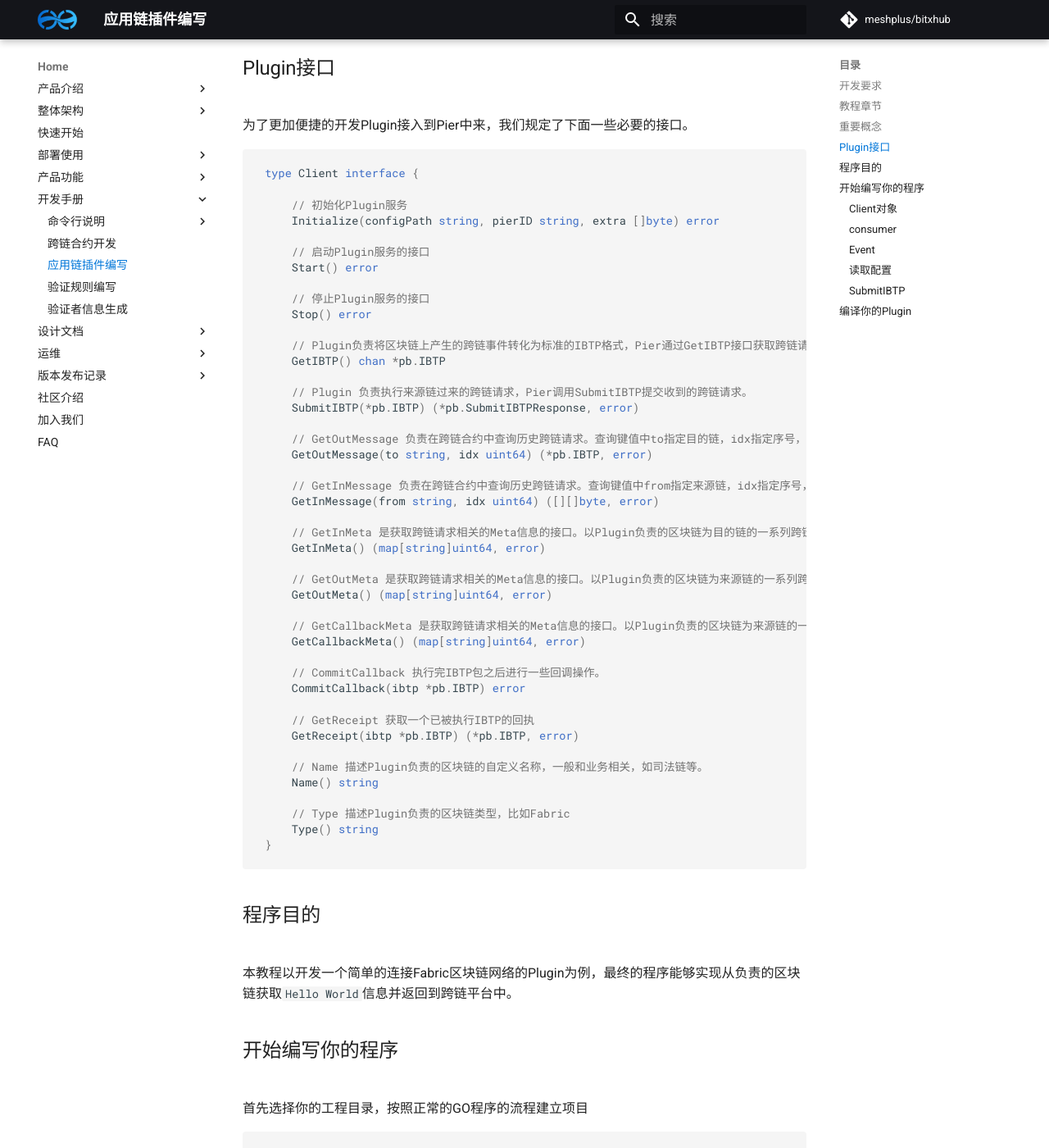
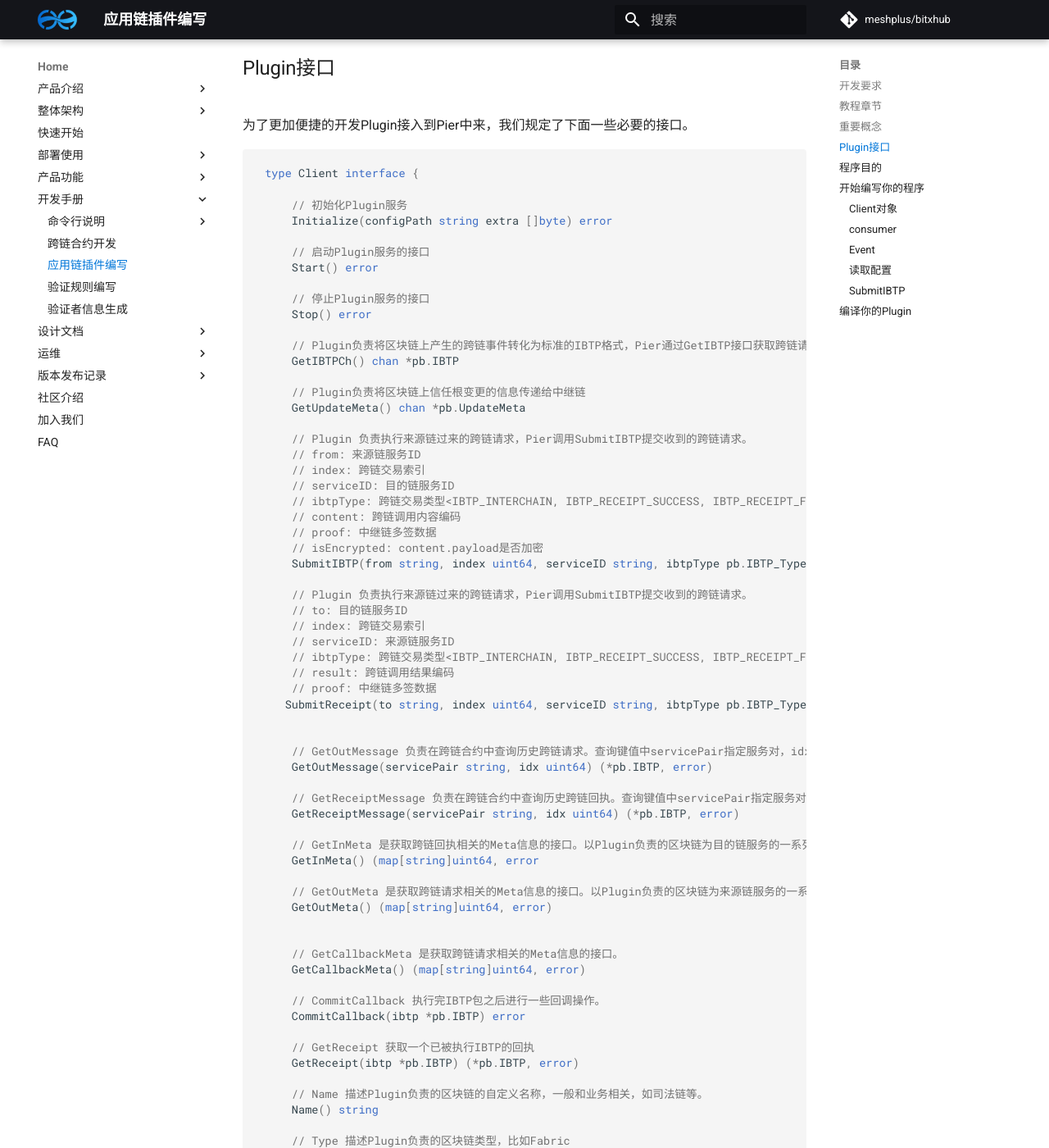
Before and after one commit to meshplus/bitxhub-docs, an MkDocs documentation site: the page built from docs/bitxhub/dev/plugin.md, in a window 1280 px wide and 1400 px high, scrolled down 1126 px. Shown: the whole window at 82% size. Built offline with MkDocs 1.6.1 and Material for MkDocs 9.7.7, drawn with Linux system fonts in a browser that asks for light colours; comment, search, counter and statistics services are not loaded; the version menu is left out; some of the changed text lies outside the part shown.

Commit message:
feat:plugin adapt v1.16

````diff
--- a/docs/bitxhub/dev/plugin.md
+++ b/docs/bitxhub/dev/plugin.md
@@ -30,9 +30,9 @@
 
 **IBTP包**：满足IBTP的一个package，跨链请求都需要通过IBTP包进行。
 
-**来源链**：在跨链请求A->B中，A即为来源链。
+**来源链**：在跨链请求A->B中，A即为来源链服务。
 
-**目的链**：在跨链请求A->B中，B即为目的链。
+**目的链**：在跨链请求A->B中，B即为目的链服务。
 
 ## Plugin接口
 
@@ -42,7 +42,7 @@
 type Client interface {
 
 	// 初始化Plugin服务
-    Initialize(configPath string, pierID string, extra []byte) error
+    Initialize(configPath string extra []byte) error
 
     // 启动Plugin服务的接口
     Start() error
@@ -51,24 +51,45 @@ type Client interface {
     Stop() error
 
     // Plugin负责将区块链上产生的跨链事件转化为标准的IBTP格式，Pier通过GetIBTP接口获取跨链请求再进行处理
-    GetIBTP() chan *pb.IBTP
+    GetIBTPCh() chan *pb.IBTP
+
+    // Plugin负责将区块链上信任根变更的信息传递给中继链
+    GetUpdateMeta() chan *pb.UpdateMeta
 
     // Plugin 负责执行来源链过来的跨链请求，Pier调用SubmitIBTP提交收到的跨链请求。
-    SubmitIBTP(*pb.IBTP) (*pb.SubmitIBTPResponse, error)
+    // from: 来源链服务ID
+    // index: 跨链交易索引
+    // serviceID: 目的链服务ID
+    // ibtpType: 跨链交易类型<IBTP_INTERCHAIN, IBTP_RECEIPT_SUCCESS, IBTP_RECEIPT_FAILURE, IBTP_RECEIPT_ROLLBACK>
+    // content: 跨链调用内容编码
+    // proof: 中继链多签数据
+    // isEncrypted: content.payload是否加密
+	SubmitIBTP(from string, index uint64, serviceID string, ibtpType pb.IBTP_Type, content *pb.Content, proof *pb.BxhProof, isEncrypted bool) (*pb.SubmitIBTPResponse, error)
 
-    // GetOutMessage 负责在跨链合约中查询历史跨链请求。查询键值中to指定目的链，idx指定序号，查询结果为以Plugin负责的区块链作为来源链的跨链请求。
-    GetOutMessage(to string, idx uint64) (*pb.IBTP, error)
+    // Plugin 负责执行来源链过来的跨链请求，Pier调用SubmitIBTP提交收到的跨链请求。
+    // to: 目的链服务ID
+    // index: 跨链交易索引
+    // serviceID: 来源链服务ID
+    // ibtpType: 跨链交易类型<IBTP_INTERCHAIN, IBTP_RECEIPT_SUCCESS, IBTP_RECEIPT_FAILURE, IBTP_RECEIPT_ROLLBACK>
+    // result: 跨链调用结果编码
+    // proof: 中继链多签数据
+   SubmitReceipt(to string, index uint64, serviceID string, ibtpType pb.IBTP_Type, result *pb.Result, proof *pb.BxhProof) (*pb.SubmitIBTPResponse, error)
 
-    // GetInMessage 负责在跨链合约中查询历史跨链请求。查询键值中from指定来源链，idx指定序号，查询结果为以Plugin负责的区块链作为目的链的跨链请求。
-    GetInMessage(from string, idx uint64) ([][]byte, error)
 
-    // GetInMeta 是获取跨链请求相关的Meta信息的接口。以Plugin负责的区块链为目的链的一系列跨链请求的序号信息。如果Plugin负责A链，则可能有多条链和A进行跨链，如B->A:3; C->A:5。返回的map中，key值为来源链ID，value对应该来源链已发送的最新的跨链请求的序号，如{B:3, C:5}。
-    GetInMeta() (map[string]uint64, error)
+    // GetOutMessage 负责在跨链合约中查询历史跨链请求。查询键值中servicePair指定服务对，idx指定序号，查询结果为以Plugin负责的区块链作为来源链的跨链请求。
+	GetOutMessage(servicePair string, idx uint64) (*pb.IBTP, error)
 
-    // GetOutMeta 是获取跨链请求相关的Meta信息的接口。以Plugin负责的区块链为来源链的一系列跨链请求的序号信息。如果Plugin负责A链，则A可能和多条链进行跨链，如A->B:3; A->C:5。返回的map中，key值为目的链ID，value对应已发送到该目的链的最新跨链请求的序号，如{B:3, C:5}。
+    // GetReceiptMessage 负责在跨链合约中查询历史跨链回执。查询键值中servicePair指定服务对，idx指定序号，查询结果为以Plugin负责的区块链作为目的链的跨链回执。
+	GetReceiptMessage(servicePair string, idx uint64) (*pb.IBTP, error)
+
+    // GetInMeta 是获取跨链回执相关的Meta信息的接口。以Plugin负责的区块链为目的链服务的一系列跨链请求的序号信息。如果Plugin负责A链服务，则A可能和多条链服务进行跨链，如A->B:3; A->C:5。返回的map中，key值为服务对（来源链服务ID+目的链服务ID），value对应已发送到该目的链的最新跨链请求的序号，如{A+B:3, A+C:5}。
+    GetInMeta() (map[string]uint64, error
+
+    // GetOutMeta 是获取跨链请求相关的Meta信息的接口。以Plugin负责的区块链为来源链服务的一系列跨链请求的序号信息。如果Plugin负责A链服务，则A可能和多条链服务进行跨链，如A->B:3; A->C:5。返回的map中，key值为服务对（来源链服务ID+目的链服务ID），value对应已发送到该目的链的最新跨链请求的序号，如{A+B:3, A+C:5}。。
     GetOutMeta() (map[string]uint64, error)
 
-    // GetCallbackMeta 是获取跨链请求相关的Meta信息的接口。以Plugin负责的区块链为来源链的一系列跨链请求的序号信息。如果Plugin负责A链，则A可能和多条链进行跨链，如A->B:3; A->C:5；同时由于跨链请求中支持回调操作，即A->B->A为一次完整的跨链操作，我们需要记录回调请求的序号信息，如A->B->:2; A->C—>A:4。返回的map中，key值为目的链ID，value对应到该目的链最新的带回调跨链请求的序号，如{B:2, C:4}。（注意 CallbackMeta序号可能和outMeta是不一致的，这是由于由A发出的跨链请求部分是没有回调的）
+
+    // GetCallbackMeta 是获取跨链请求相关的Meta信息的接口。
     GetCallbackMeta() (map[string]uint64, error)
 
     // CommitCallback 执行完IBTP包之后进行一些回调操作。
@@ -111,20 +132,23 @@ $ go mod init exmple/fabric-plugin
 首先来看看`Client自定义`具体结构
 
 ```go
-type Client struct {
-   meta     *ContractMeta
-   consumer *Consumer
-   eventC   chan *pb.IBTP
-   pierId   string
-   name     string
+type ContractMeta struct {
+	EventFilter string `json:"event_filter"`
+	Username    string `json:"username"`
+	CCID        string `json:"ccid"`
+	ChannelID   string `json:"channel_id"`
+	ORG         string `json:"org"`
 }
 
-type ContractMeta struct {
-   EventFilter string `json:"event_filter"`
-   Username    string `json:"username"`
-   CCID        string `json:"ccid"`
-   ChannelID   string `json:"channel_id"`
-   ORG         string `json:"org"`
+type Client struct {
+	meta       *ContractMeta
+	consumer   *Consumer
+	eventC     chan *pb.IBTP
+	appchainID string
+	name       string
+	outMeta    map[string]uint64
+	ticker     *time.Ticker
+	done       chan bool
 }
 ```
 
@@ -136,49 +160,55 @@ type ContractMeta struct {
 
 - name：自定的区块链的名称。
 
-- pierId：跨链网关注册在跨链平台中后产生的唯一ID，作为应用链的标识。
+- appchainID：跨链网关注册在跨链平台中后产生的唯一ID，作为应用链的标识。
 
 然后应该提供一个Client的实例化的接口（类似于构造函数），具体代码如下：
 
 ```go
-func (c *Client) Initialize(configPath, pierId string, extra []byte) error {
-    eventC := make(chan *pb.IBTP)
-    // read config from files
-    fabricConfig, err := UnmarshalConfig(configPath)
-    if err != nil {
-       return nil, fmt.Errorf("unmarshal config for plugin :%w", err)
-    }
+func (c *Client) Initialize(configPath, appchainID string, extra []byte) error {
+	eventC := make(chan *pb.IBTP)
+	fabricConfig, err := UnmarshalConfig(configPath)
+	if err != nil {
+		return fmt.Errorf("unmarshal config for plugin :%w", err)
+	}
 
-    // some basic configs about your chaincode
-    contractmeta := &ContractMeta{
-          EventFilter: fabricConfig.EventFilter,
-          Username:    fabricConfig.Username,
-          CCID:        fabricConfig.CCID,
-          ChannelID:   fabricConfig.ChannelId,
-          ORG:         fabricConfig.Org,
-    }
+	contractmeta := &ContractMeta{
+		EventFilter: fabricConfig.EventFilter,
+		Username:    fabricConfig.Username,
+		CCID:        fabricConfig.CCID,
+		ChannelID:   fabricConfig.ChannelId,
+		ORG:         fabricConfig.Org,
+	}
 
-    // handler for listening on inter-chain events posted on your Fabric
-    mgh, err := newFabricHandler(contractmeta.EventFilter, eventC, pierId)
-    if err != nil {
-        return err
-    }
+	m := make(map[string]uint64)
+	if err := json.Unmarshal(extra, &m); err != nil {
+		return fmt.Errorf("unmarshal extra for plugin :%w", err)
+	}
+	if m == nil {
+		m = make(map[string]uint64)
+	}
 
-    done := make(chan bool)
-    csm, err := NewConsumer(configPath, contractmeta, mgh, done)
-    if err != nil {
-        return err
-    }
+	mgh, err := newFabricHandler(contractmeta.EventFilter, eventC, appchainID)
+	if err != nil {
+		return err
+	}
 
-    c.consumer = csm
-    c.eventC = eventC
-    c.meta = contractmeta
-    c.pierId = pierId
-    c.name = fabricConfig.Name
-    c.outMeta = m
-    c.ticker = time.NewTicker(2 * time.Second)
-    c.done = done
-    return nil
+	done := make(chan bool)
+	csm, err := NewConsumer(configPath, contractmeta, mgh, done)
+	if err != nil {
+		return err
+	}
+
+	c.consumer = csm
+	c.eventC = eventC
+	c.meta = contractmeta
+	c.appchainID = appchainID
+	c.name = fabricConfig.Name
+	c.outMeta = m
+	c.ticker = time.NewTicker(2 * time.Second)
+	c.done = done
+
+	return nil
 }
 ```
 
@@ -222,22 +252,17 @@ type Consumer struct {
 
 ```go
 type Event struct {
-   Index         uint64 `json:"index"`
-   DstChainID    string `json:"dst_chain_id"`
-   SrcContractID string `json:"src_contract_id"`
-   DstContractID string `json:"dst_contract_id"`
-   Func          string `json:"func"`
-   Args          string `json:"args"`
-   Argscb        string `json:"argscb"`
-   Rollback      string `json:"rollback"`
-   Argsrb        string `json:"argsrb"`
-   Callback      string `json:"callback"`
-   Proof         []byte `json:"proof"`
-   Extra         []byte `json:"extra"`
+	Index     uint64   `json:"index"`
+	DstFullID string   `json:"dst_full_id"`
+	SrcFullID string   `json:"src_full_id"`
+	Encrypt   bool     `json:"encrypt"`
+	CallFunc  CallFunc `json:"call_func"`
+	CallBack  CallFunc `json:"callback"`
+	RollBack  CallFunc `json:"rollback"`
 }
 ```
 
-Event结构也是自定义的，需要和在你的跨链合约中抛出的事件结构一致。一个跨链交易事件，一般来说需要指定目标应用链的ID `DstChainID`，目标应用链上智能合约的地址或者ID（Fabric上的chaincode没有合约地址）`DstContractID`，这次跨链交易的发起者的合约地址`SrcContractID`，跨链调用的函数名 `Func`，该函数的参数 `Args`，是否有跨链调用之后要执行的回调函数 `Callback`，为了该应用链上对于该事件的证明 `Proof`，用户可自定义的部分 `Extra`。
+Event结构也是自定义的，需要和在你的跨链合约中抛出的事件结构一致。一个跨链交易事件，一般来说需要指定目标应用链的ID `DstFullID`，目标应用链上智能合约服务ID（Fabric上的chaincode没有合约地址）`SrcFullID`，这次跨链交易的发起方服务ID,`Encrypt`是否要求加密，`CallFunc`，跨链调用的函数及参数， 是否有跨链调用之后要执行的回调函数及参数 `CallBack`，是否有跨链调用之后要执行的回滚函数及参数 `RollBack`。
 
 ### 读取配置
 
@@ -308,82 +333,17 @@ func UnmarshalConfig(configPath string) (*Fabric, error) {
 如果来源链要求将本链调用合约的结果返回的话，还需要构造相应的IBTP回执发回来源链。
 
 ```go
-func (c *Client) SubmitIBTP(ibtp *pb.IBTP) (*pb.SubmitIBTPResponse, error) {
-	pd := &pb.Payload{}
-	ret := &pb.SubmitIBTPResponse{}
-	if err := pd.Unmarshal(ibtp.Payload); err != nil {
-		return ret, fmt.Errorf("ibtp payload unmarshal: %w", err)
-	}
-	content := &pb.Content{}
-	if err := content.Unmarshal(pd.Content); err != nil {
-		return ret, fmt.Errorf("ibtp content unmarshal: %w", err)
-	}
+func (c *Client) SubmitIBTP(from string, index uint64, serviceID string, ibtpType pb.IBTP_Type, content *pb.Content, proof *pb.BxhProof, isEncrypted bool) (*pb.SubmitIBTPResponse, error) {
+	ret := &pb.SubmitIBTPResponse{Status: true}
 
-	if ibtp.Category() == pb.IBTP_UNKNOWN {
-		return nil, fmt.Errorf("invalid ibtp category")
-	}
-
-	logger.Info("submit ibtp", "id", ibtp.ID(), "contract", content.DstContractId, "func", content.Func)
-	for i, arg := range content.Args {
-		logger.Info("arg", strconv.Itoa(i), string(arg))
-	}
-
-	if ibtp.Category() == pb.IBTP_RESPONSE && content.Func == "" {
-		logger.Info("InvokeIndexUpdate", "ibtp", ibtp.ID())
-		_, resp, err := c.InvokeIndexUpdate(ibtp.From, ibtp.Index, ibtp.Category())
-		if err != nil {
-			return nil, err
-		}
-		ret.Status = resp.OK
-		ret.Message = resp.Message
-
+	_, resp, err := c.InvokeInterchain(from, index, serviceID, uint64(ibtpType), content.Func, content.Args, uint64(proof.TxStatus), proof.MultiSign, isEncrypted)
+	if err != nil {
+		ret.Status = false
+		ret.Message = fmt.Sprintf("invoke interchain foribtp to call %s: %w", content.Func, err)
 		return ret, nil
 	}
-
-	var result [][]byte
-	var chResp *channel.Response
-	callFunc := CallFunc{
-		Func: content.Func,
-		Args: content.Args,
-	}
-	bizData, err := json.Marshal(callFunc)
-	if err != nil {
-		ret.Status = false
-		ret.Message = fmt.Sprintf("marshal ibtp %s func %s and args: %s", ibtp.ID(), callFunc.Func, err.Error())
-
-		res, _, err := c.InvokeIndexUpdate(ibtp.From, ibtp.Index, ibtp.Category())
-		if err != nil {
-			return nil, err
-		}
-		chResp = res
-	} else {
-		res, resp, err := c.InvokeInterchain(ibtp.From, ibtp.Index, content.DstContractId, ibtp.Category(), bizData)
-		if err != nil {
-			return nil, fmt.Errorf("invoke interchain for ibtp %s to call %s: %w", ibtp.ID(), content.Func, err)
-		}
-
-		ret.Status = resp.OK
-		ret.Message = resp.Message
-
-		// if there is callback function, parse returned value
-		result = util.ToChaincodeArgs(strings.Split(string(resp.Data), ",")...)
-		chResp = res
-	}
-
-	// If is response IBTP, then simply return
-	if ibtp.Category() == pb.IBTP_RESPONSE {
-		return ret, nil
-	}
-
-	proof, err := c.getProof(*chResp)
-	if err != nil {
-		return ret, err
-	}
-
-	ret.Result, err = c.generateCallback(ibtp, result, proof, ret.Status)
-	if err != nil {
-		return nil, err
-	}
+	ret.Status = resp.OK
+	ret.Message = resp.Message
 
 	return ret, nil
 }
````
Also changed, not shown: 1 other file.
